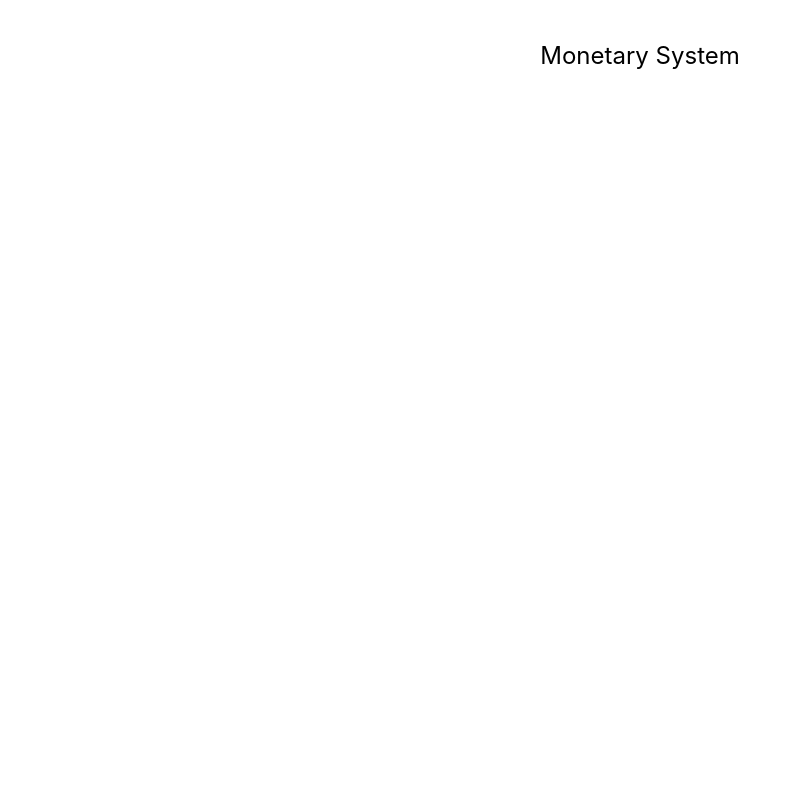
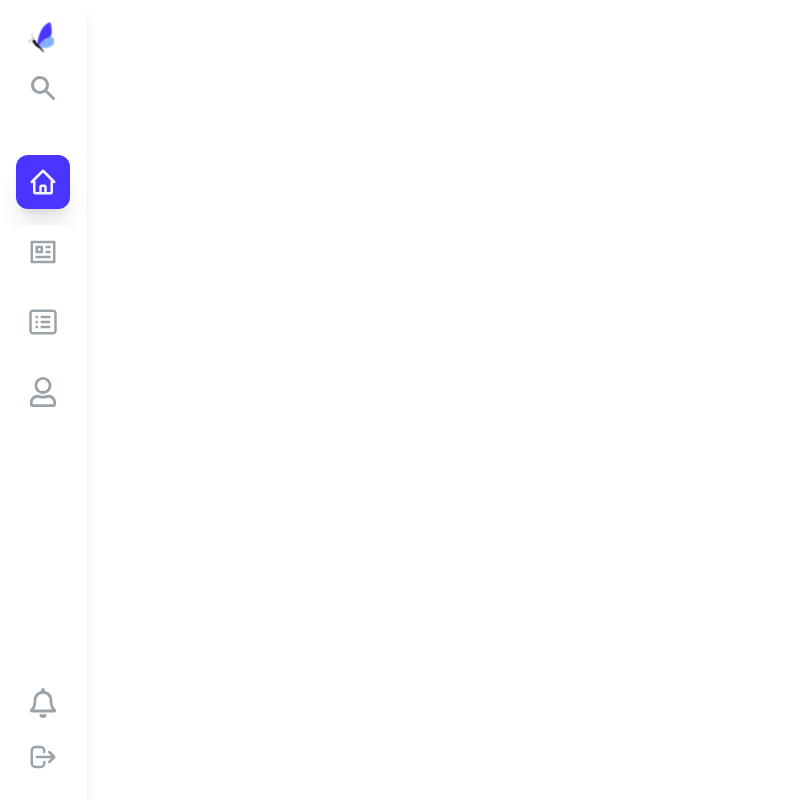
Before and after one commit to shareefrahat/monetary-system, a React (Create React App) app: page / in a window 1280 px wide. Shown: the whole page, without its empty margins (0-785 px from the left). Built offline with nearby package versions, Linux system fonts and the light colour scheme.

Commit message:
side nav and mobile nav added

```diff
--- a/public/index.html
+++ b/public/index.html
@@ -1,14 +1,12 @@
 <!DOCTYPE html>
 <html lang="en">
+
 <head>
   <meta charset="utf-8" />
   <link rel="icon" href="%PUBLIC_URL%/favicon.ico" />
   <meta name="viewport" content="width=device-width, initial-scale=1" />
   <meta name="theme-color" content="#000000" />
-    <meta
-      name="description"
-      content="Web site created using create-react-app"
-    />
+  <meta name="description" content="Monetary System SPA is build with React" />
   <link rel="apple-touch-icon" href="%PUBLIC_URL%/logo192.png" />
   <!--
       manifest.json provides metadata used when your web app is installed on a
@@ -24,8 +22,9 @@
       work correctly both with client-side routing and a non-root public URL.
       Learn how to configure a non-root public URL by running `npm run build`.
     -->
-    <title>React App</title>
+  <title>Monetary System</title>
 </head>
+
 <body>
   <noscript>You need to enable JavaScript to run this app.</noscript>
   <div id="root"></div>
@@ -40,4 +39,5 @@
       To create a production bundle, use `npm run build` or `yarn build`.
     -->
 </body>
+
 </html>
--- a/src/App.js
+++ b/src/App.js
@@ -1,9 +1,10 @@
 import "./App.css";
+import Navbar from "./components/Navbar/Navbar";
 
 function App() {
   return (
     <div className="App">
-      <h1 className="my-10 text-2xl">Monetary System</h1>
+      <Navbar></Navbar>
     </div>
   );
 }
--- /dev/null
+++ b/src/components/ActiveRoute/ActiveRoute.js
@@ -0,0 +1,24 @@
+import React from "react";
+import { Link, useMatch, useResolvedPath } from "react-router-dom";
+
+const ActiveRoute = ({ children, to, ...props }) => {
+  let resolved = useResolvedPath(to);
+  let match = useMatch({ path: resolved.pathname, end: true });
+  return (
+    <>
+      <Link
+        className={
+          match
+            ? "text-2xl lg:text-3xl bg-primary text-slate-100 w-fit mx-auto p-3 rounded-xl block shadow-xl"
+            : "text-2xl lg:text-3xl bg-white text-neutral t w-fit mx-auto p-3 rounded-xl block shadow-none hover:text-primary"
+        }
+        to={to}
+        {...props}
+      >
+        <div> {children}</div>
+      </Link>
+    </>
+  );
+};
+
+export default ActiveRoute;
--- /dev/null
+++ b/src/components/Navbar/Navbar.js
@@ -0,0 +1,70 @@
+import React from "react";
+import ActiveRoute from "../ActiveRoute/ActiveRoute";
+import { HiOutlineHome } from "@react-icons/all-files/hi/HiOutlineHome";
+import { RiProfileLine } from "@react-icons/all-files/ri/RiProfileLine";
+import { CgList } from "@react-icons/all-files/cg/CgList";
+import { FaRegUser } from "@react-icons/all-files/fa/FaRegUser";
+import { HiSearch } from "@react-icons/all-files/hi/HiSearch";
+import { FaRegBell } from "@react-icons/all-files/fa/FaRegBell";
+import { HiOutlineLogout } from "@react-icons/all-files/hi/HiOutlineLogout";
+import logo from "../../images/logo.png";
+
+const Navbar = () => {
+  const links = [
+    {
+      id: 1,
+      path: "/",
+      name: "HOME",
+      icon: <HiOutlineHome />,
+    },
+    {
+      id: 2,
+      path: "/dashboard",
+      name: "DASHBOARD",
+      icon: <RiProfileLine />,
+    },
+    {
+      id: 3,
+      path: "/blogs",
+      name: "BLOGS",
+      icon: <CgList />,
+    },
+    {
+      id: 4,
+      path: "/profile",
+      name: "Profile",
+      icon: <FaRegUser />,
+    },
+  ];
+  return (
+    <>
+      <nav className="bg-white mr-0 fixed bottom-0 lg:left-0 w-full lg:w-fit lg:inset-y-0 flex flex-row lg:flex-col justify-center items-center lg:justify-between p-4 shadow-lg">
+        <div className="flex flex-row-reverse lg:flex-col items-center gap-4 lg:gap-y-10">
+          <div>
+            <img className="hidden lg:block w-12 mx-auto" src={logo} alt="" />
+            <div className="text-2xl lg:text-3xl bg-white text-neutral t w-fit p-3 rounded-xl mx-auto hover:text-primary">
+              <HiSearch />
+            </div>
+          </div>
+          <div className="flex flex-row lg:flex-col gap-4">
+            {links.map((link) => (
+              <div key={link.id}>
+                <ActiveRoute to={link.path}>{link.icon}</ActiveRoute>
+              </div>
+            ))}
+          </div>
+        </div>
+        <div className="hidden lg:block">
+          <div className="text-2xl lg:text-3xl bg-white text-neutral t w-fit mx-auto p-3 rounded-xl hover:text-primary">
+            <FaRegBell />
+          </div>
+          <div className="text-2xl lg:text-3xl bg-white text-neutral t w-fit mx-auto p-3 rounded-xl hover:text-primary">
+            <HiOutlineLogout />
+          </div>
+        </div>
+      </nav>
+    </>
+  );
+};
+
+export default Navbar;
--- a/tailwind.config.js
+++ b/tailwind.config.js
@@ -1,7 +1,13 @@
 module.exports = {
   content: ["./src/**/*.{js,jsx,ts,tsx}"],
   theme: {
-    extend: {},
+    extend: {
+      colors: {
+        primary: "#4935ff",
+        secondary: "#85afff",
+        neutral: "#9aa3aa",
+      },
+    },
   },
   plugins: [],
 };
```
Also changed, not shown: src/images/logo.png (added). Lines whose indentation alone changed are shown as unchanged.
